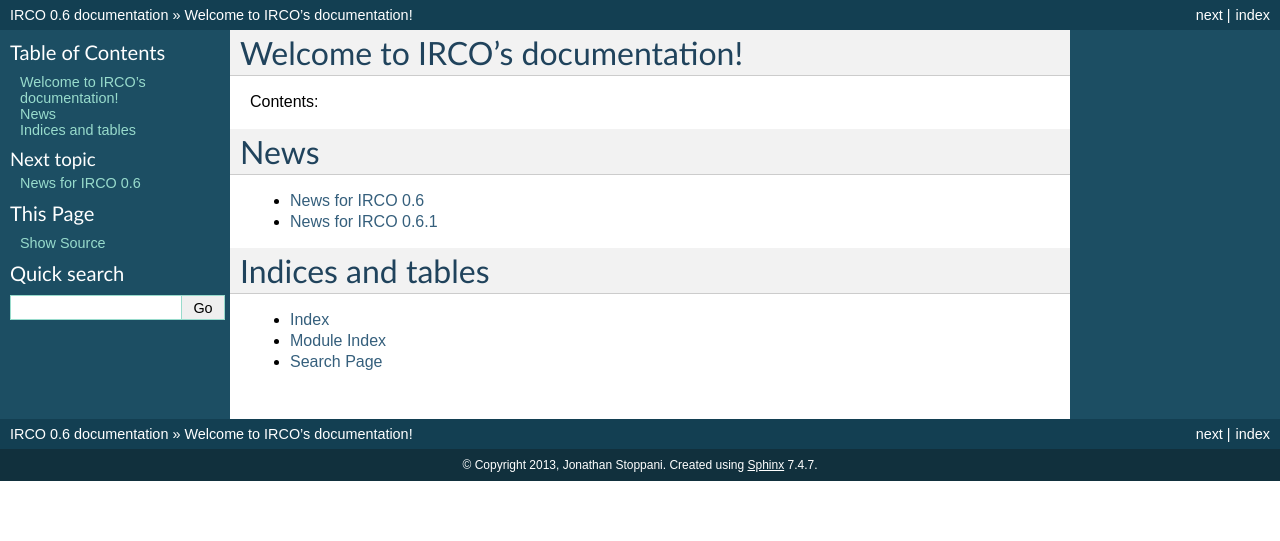
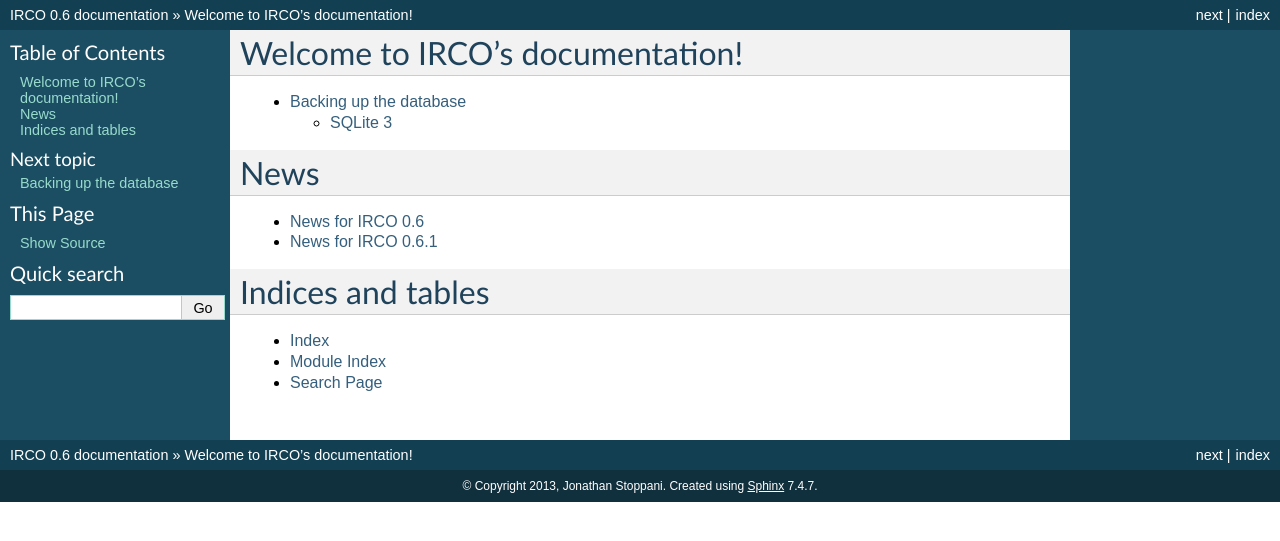
Before and after one commit to GaretJax/irco, a Sphinx documentation site: the page built from docs/index.rst, in a window 1280 px wide. Shown: the top 541 px of the page. Built offline with Sphinx 7.4.7, drawn with Linux system fonts in a browser that asks for light colours; some of the changed lines change nothing that is shown.

Commit message:
Added guide to backup database.

```diff
--- /dev/null
+++ b/docs/backup.rst
@@ -0,0 +1,31 @@
+Backing up the database
+=======================
+
+When working on the whole data set using possibly destructive IRCO commands, it
+is strongly suggested to back up the database to be able to restore the data in
+case something goes wrong.
+
+As IRCO does not provide a built-in, cross-platform utility to back up the data
+easily, the following page describes how such a backup can be created for
+specific database management systems.
+
+.. toctree::
+   :maxdepth: 2
+
+
+SQLite 3
+--------
+
+SQLite 3 provides an easy to use tool to backup a database. To create the
+backup, issue the following command::
+
+    sqlite3 path/to/the/database.db .dump > path/to/the/backup.bak
+
+If you ever need to restore the data from a backup, use the following command::
+
+    mv path/to/the/database.db path/to/the/database.db.old
+    sqlite3 path/to/the/database.db < path/to/the/backup.bak
+
+Additional references:
+ * http://www.sqlite.org/backup.html
+ * http://www.ibiblio.org/elemental/howto/sqlite-backup.html
--- a/docs/index.rst
+++ b/docs/index.rst
@@ -6,10 +6,10 @@
 Welcome to IRCO's documentation!
 ================================
 
-Contents:
-
 .. toctree::
    :maxdepth: 2
+
+   backup
 
 
 News
```
